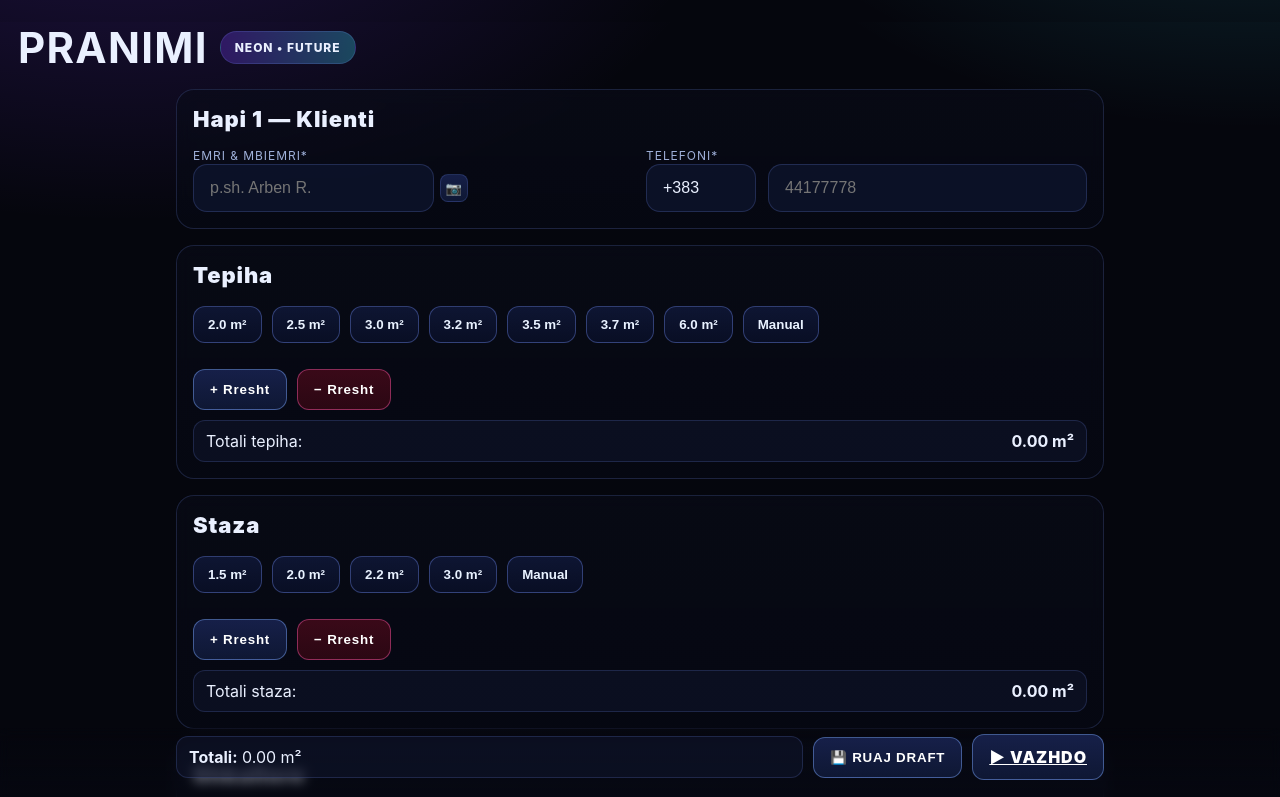
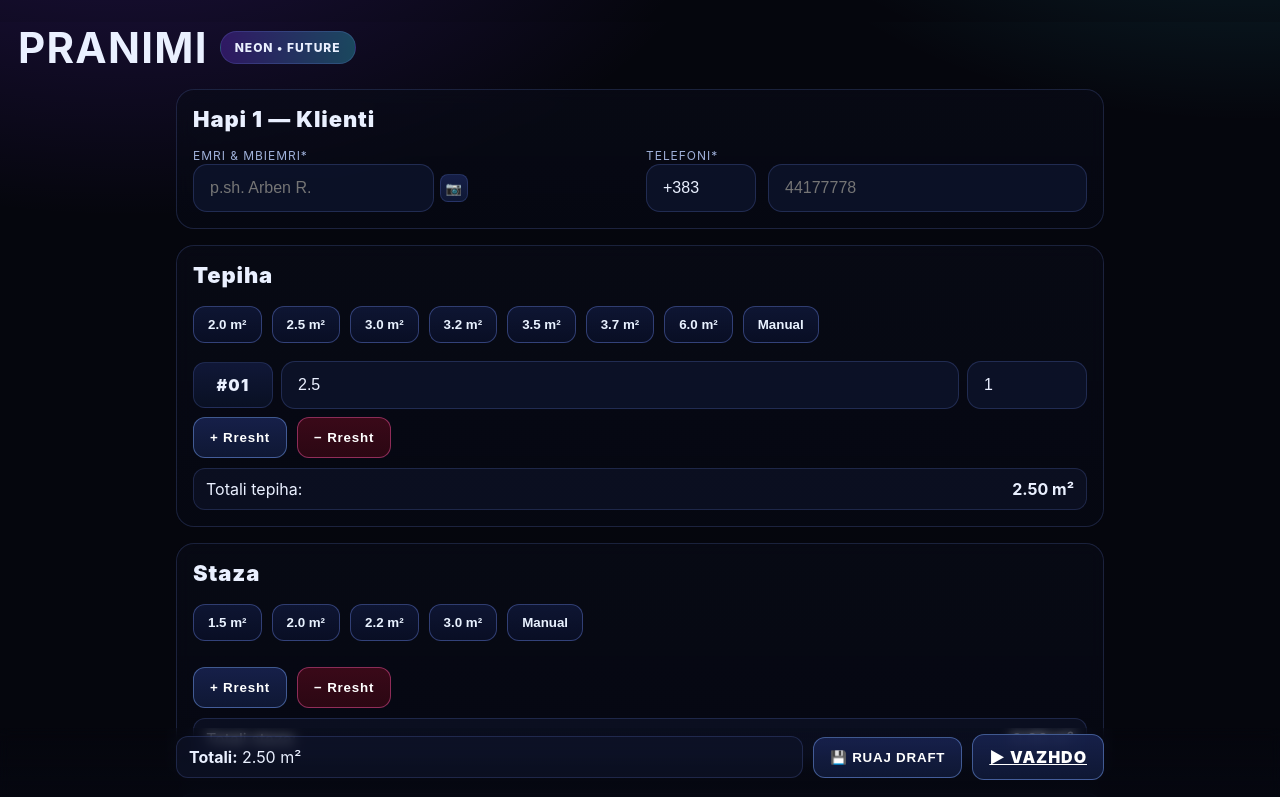
Before and after one commit to arbenoruci-pixel/Arben, a plain HTML site: page pranimi/index.html in a window 1280 px wide. Both pictures are taken after a click on the button "2.5 m²". Shown: the top 797 px of the page. Drawn offline with Linux system fonts and the light colour scheme.

Commit message:
Update index.html

```diff
--- a/pranimi/index.html
+++ b/pranimi/index.html
@@ -2,20 +2,13 @@
 <html lang="sq">
 <head>
   <meta charset="utf-8" />
-  <!-- 30% smaller safely (no transform) -->
   <meta name="viewport" content="width=device-width, initial-scale=0.7, maximum-scale=0.7, user-scalable=no" />
   <title>PRANIMI</title>
   <style>
-    :root{
-      /* same neon look */
-      --bg:#05060d; --fg:#eaf0ff; --muted:#9fb0d9;
-      --panel: rgba(10,12,25,.62); --panel-border: rgba(120,150,255,.18);
-      --glass: rgba(18,22,46,.55); --line: rgba(120,150,255,.20);
-      --btn: rgba(24,34,78,.92); --btn-br: rgba(124,168,255,.45);
-    }
+    :root{ --bg:#05060d; --fg:#eaf0ff; --muted:#9fb0d9; --panel: rgba(10,12,25,.62); --panel-border: rgba(120,150,255,.18); --glass: rgba(18,22,46,.55); --line: rgba(120,150,255,.20); --btn: rgba(24,34,78,.92); --btn-br: rgba(124,168,255,.45) }
     *{box-sizing:border-box}
     html,body{margin:0;background:radial-gradient(1000px 560px at 10% -10%, rgba(124,59,255,.22), transparent 60%), radial-gradient(900px 520px at 98% -15%, rgba(59,232,255,.18), transparent 60%), var(--bg); color:var(--fg); font-family: Inter, ui-sans-serif, system-ui, -apple-system, Segoe UI, Roboto, Arial}
-    .wrap{ max-width: 960px; margin: 0 auto; padding: 0 16px 120px; }
+    .wrap{ max-width: 960px; margin: 0 auto; padding: 0 16px 120px }
     h1{ font-size: clamp(28px, 4vw, 42px); margin: 22px 18px 14px; letter-spacing:.03em; display:flex; align-items:center; gap:12px }
     .badge{ display:inline-flex; gap:10px; align-items:center; background: linear-gradient(90deg, rgba(124,59,255,.28), rgba(59,232,255,.28)); border:1px solid var(--panel-border); border-radius:999px; padding:8px 14px; font-weight:800; letter-spacing:.08em; font-size:12px }
     .card{ background: linear-gradient(180deg, rgba(10,12,25,.62), rgba(6,9,20,.72)); border:1px solid var(--panel-border); border-radius:18px; padding:16px; margin:16px 0; backdrop-filter: blur(8px) }
@@ -35,10 +28,10 @@
     .tot{ display:flex; justify-content:space-between; align-items:center; background: rgba(18,22,46,.55); border:1px solid var(--panel-border); border-radius:12px; padding:10px 12px; margin-top:10px }
     .pill{ background: rgba(18,22,46,.55); border:1px solid var(--panel-border); border-radius:12px; padding:10px 12px }
     /* Footer fixed, but safe for taps */
-    body{ padding-bottom: 110px; }
-    .footer{ position: fixed; min-height: 72px; left:0; right:0; bottom:0; z-index: 10; backdrop-filter: blur(6px); background: linear-gradient(180deg, rgba(6,8,18,.1), rgba(6,8,18,.65)); padding-top: 6px; pointer-events: none; }
+    body{ padding-bottom: 110px }
+    .footer{ position: fixed; min-height: 72px; left:0; right:0; bottom:0; z-index: 10; backdrop-filter: blur(6px); background: linear-gradient(180deg, rgba(6,8,18,.1), rgba(6,8,18,.65)); padding-top: 6px; pointer-events: none }
     .footwrap{ max-width: 960px; margin: 0 auto; padding: 0 16px; display:grid; grid-template-columns:1fr auto auto; gap:10px; align-items:center }
-    .footwrap .btn, .footwrap .pill{ pointer-events: auto; }
+    .footwrap .btn, .footwrap .pill{ pointer-events: auto }
     /* payments colors */
     b#euroTotal{ color:#9fd3ff } b#borxhi{ color:#ff8aa0 } b#kthimi{ color:#8dffa2 }
     #paidChips .btn{ height:36px; padding:0 10px; font-weight:800 }
@@ -135,7 +128,7 @@
     </div>
   </div>
 
-  <!-- Minimal, safe scripts: no global click capture, no preventDefault -->
+  <!-- Minimal page logic (no global blockers) -->
   <script>
     (function(){
       function q(s,b){ return (b||document).querySelector(s); }
@@ -145,7 +138,7 @@
       function listFor(section){ return q('#list-'+section); }
 
       window.addRow = function(section, value){
-        const list = listFor(section);
+        const list = listFor(section); if(!list) return;
         const row = document.createElement('div'); row.className = 'piece-row';
         const id = document.createElement('div'); id.className = 'piece-id';
         const idx = qq('.piece-row', list).length + 1; id.textContent = '#' + String(idx).padStart(2,'0');
@@ -155,13 +148,13 @@
         inp.addEventListener('input', computeTotals); qty.addEventListener('input', computeTotals);
         row.appendChild(id); row.appendChild(inp); row.appendChild(qty); list.appendChild(row);
         computeTotals();
-      }
+      };
 
       window.removeRow = function(section){
         const list = listFor(section);
         const rows = qq('.piece-row', list);
         if(rows.length){ rows[rows.length-1].remove(); computeTotals(); }
-      }
+      };
 
       function sectionTotal(section){
         const list = listFor(section);
@@ -176,9 +169,9 @@
       }
 
       function computeStairs(){
-        const qty = parseFloat(q('#stairsQty').value||'0')||0;
-        const per = parseFloat(q('#stairsPer').value||'0.3')||0;
-        const m2 = round2(qty * per); q('#stairsM2').textContent = m2.toFixed(2) + ' m²';
+        const qty = parseFloat(q('#stairsQty')?.value||'0')||0;
+        const per = parseFloat(q('#stairsPer')?.value||'0.3')||0;
+        const m2 = round2(qty * per); const out=q('#stairsM2'); if(out) out.textContent = m2.toFixed(2) + ' m²';
         return m2;
       }
 
@@ -187,38 +180,39 @@
         const tS = sectionTotal('staza');
         const tStairs = computeStairs();
         const totalM2 = round2(tT + tS + tStairs);
-        q('#m2Total').textContent = totalM2.toFixed(2);
-        q('#m2TotalFooter').textContent = totalM2.toFixed(2);
-        const rate = parseFloat(q('#rate').value||'0')||0;
+        const m2El=q('#m2Total'); if(m2El) m2El.textContent = totalM2.toFixed(2);
+        const m2F=q('#m2TotalFooter'); if(m2F) m2F.textContent = totalM2.toFixed(2);
+        const rate = parseFloat(q('#rate')?.value||'0')||0;
         const euro = round2(totalM2 * rate);
-        q('#euroTotal').textContent = euro.toFixed(2);
+        const eurEl=q('#euroTotal'); if(eurEl) eurEl.textContent = euro.toFixed(2);
 
-        const paidUp = q('#paidUpfront').checked;
-        const paidVal = paidUp ? (parseFloat(q('#clientPaid').value||'0')||0) : 0;
-        q('#clientPaid').disabled = !paidUp;
-        if(!paidUp) q('#clientPaid').value = '';
+        const paidUp = q('#paidUpfront')?.checked;
+        const paidIn = q('#clientPaid');
+        if(paidIn) paidIn.disabled = !paidUp;
+        if(!paidUp && paidIn) paidIn.value = '';
+        const paidVal = paidUp ? (parseFloat(paidIn?.value||'0')||0) : 0;
         const debt = Math.max(0, round2(euro - paidVal));
-        q('#debt').value = debt.toFixed(2);
-      }
+        const debtEl=q('#debt'); if(debtEl) debtEl.value = debt.toFixed(2);
+      };
 
-      // Wire inputs
+      // Wire inputs/chips
       ['#stairsQty','#stairsPer','#rate','#paidUpfront','#clientPaid'].forEach(sel=>{
         const el = q(sel); if(!el) return;
         el.addEventListener(sel==='#paidUpfront' ? 'change' : 'input', computeTotals);
       });
-      // Chips
-      function wireChips(containerId, section){
-        qq('#'+containerId+' .chip').forEach(btn=>{
+      function wireChips(id, section){
+        qq('#'+id+' .chip').forEach(btn=>{
           btn.addEventListener('click', ()=>{
-            const txt=(btn.textContent||'').trim(); const num=parseFloat(txt.replace(/[^\d\.]/g,''));
+            const txt=(btn.textContent||'').trim();
+            const num=parseFloat(txt.replace(/[^\d\.]/g,''));
             if(!isNaN(num)) addRow(section, num); else addRow(section, null);
           });
         });
       }
       wireChips('chips-tepiha','tepiha'); wireChips('chips-staza','staza');
 
-      // Draft save (localStorage) and continue
-      const LIST_KEY = 'order_list_v1'; const KEY = id => `order_${id}`;
+      // Draft save
+      const LIST_KEY='order_list_v1'; const KEY=id=>`order_${id}`;
       function getId(){ const hid=q('#orderId'); if(hid.value) return hid.value; const id='ord_'+Date.now(); hid.value=id; return id; }
       function readRows(listId){
         const list=q('#list-'+listId); if(!list) return [];
@@ -228,13 +222,13 @@
         }));
       }
       function totals(){
-        const m2=parseFloat(q('#m2Total').textContent||'0')||0;
-        const rate=parseFloat(q('#rate').value||'0')||0;
-        const euro=Math.round(m2*rate*100)/100;
-        const paidUp=q('#paidUpfront').checked;
-        const paid=paidUp?(parseFloat(q('#clientPaid').value||'0')||0):0;
-        const debt=Math.max(0, euro-paid);
-        const change=Math.max(0, paid-euro);
+        const m2=parseFloat(q('#m2Total')?.textContent||'0')||0;
+        const rate=parseFloat(q('#rate')?.value||'0')||0;
+        const euro=round2(m2*rate);
+        const paidUp=q('#paidUpfront')?.checked;
+        const paid=paidUp?(parseFloat(q('#clientPaid')?.value||'0')||0):0;
+        const debt=Math.max(0, round2(euro-paid));
+        const change=Math.max(0, round2(paid-euro));
         return {m2, rate, euro, paidUp, paid, debt, change};
       }
       function saveIndexEntry(id, name, phone){
@@ -264,10 +258,9 @@
         }catch(e){ alert('S’u ruajt dot drafti (localStorage i plotë?)'); return false; }
       }
       const btnSave=q('#btnSaveDraft'); if(btnSave){ btnSave.addEventListener('click', (e)=>{ e.preventDefault(); saveDraft(); }); }
-      // NOTE: Continue is a normal <a href="../pastrimi/">; no JS needed.
+
       computeTotals();
     })();
   </script>
-  <script src="../assets/restore_min.js"></script>
 </body>
 </html>
```
